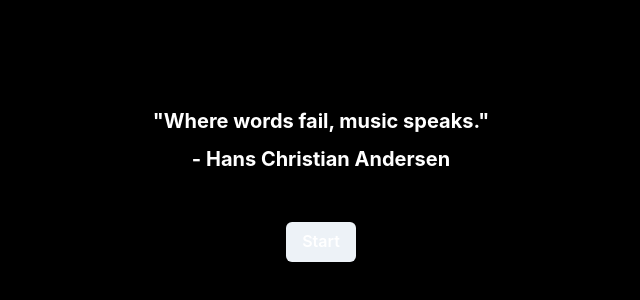
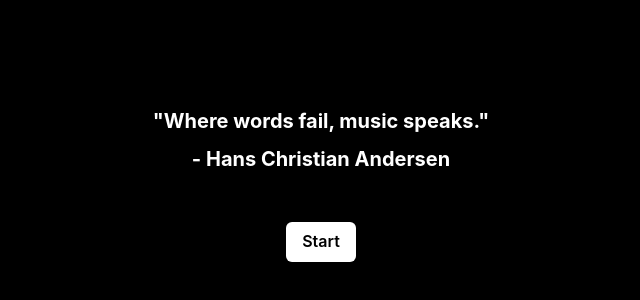
Before and after one commit to alexanderdrummond/spotifymood, a Next.js app: page / in a window 1280 px wide. Shown: the part 216-516 px from the top of the page, without its empty margins (319-959 px from the left). Built offline with nearby package versions, Linux system fonts and the light colour scheme.

Commit message:
Starter button fix

```diff
--- a/src/pages/index.js
+++ b/src/pages/index.js
@@ -88,9 +88,9 @@ export default function Home() {
             <Text fontSize="xl" fontWeight="bold" color="white" mb="40px">
               - Hans Christian Andersen
             </Text>
-            <Button color="white" onClick={startApp}>
-              Start
-            </Button>
+            <Button backgroundColor="white" color="black" onClick={startApp}>
+  Start
+</Button>
           </VStack>
         )}
         {appStarted && (
```
